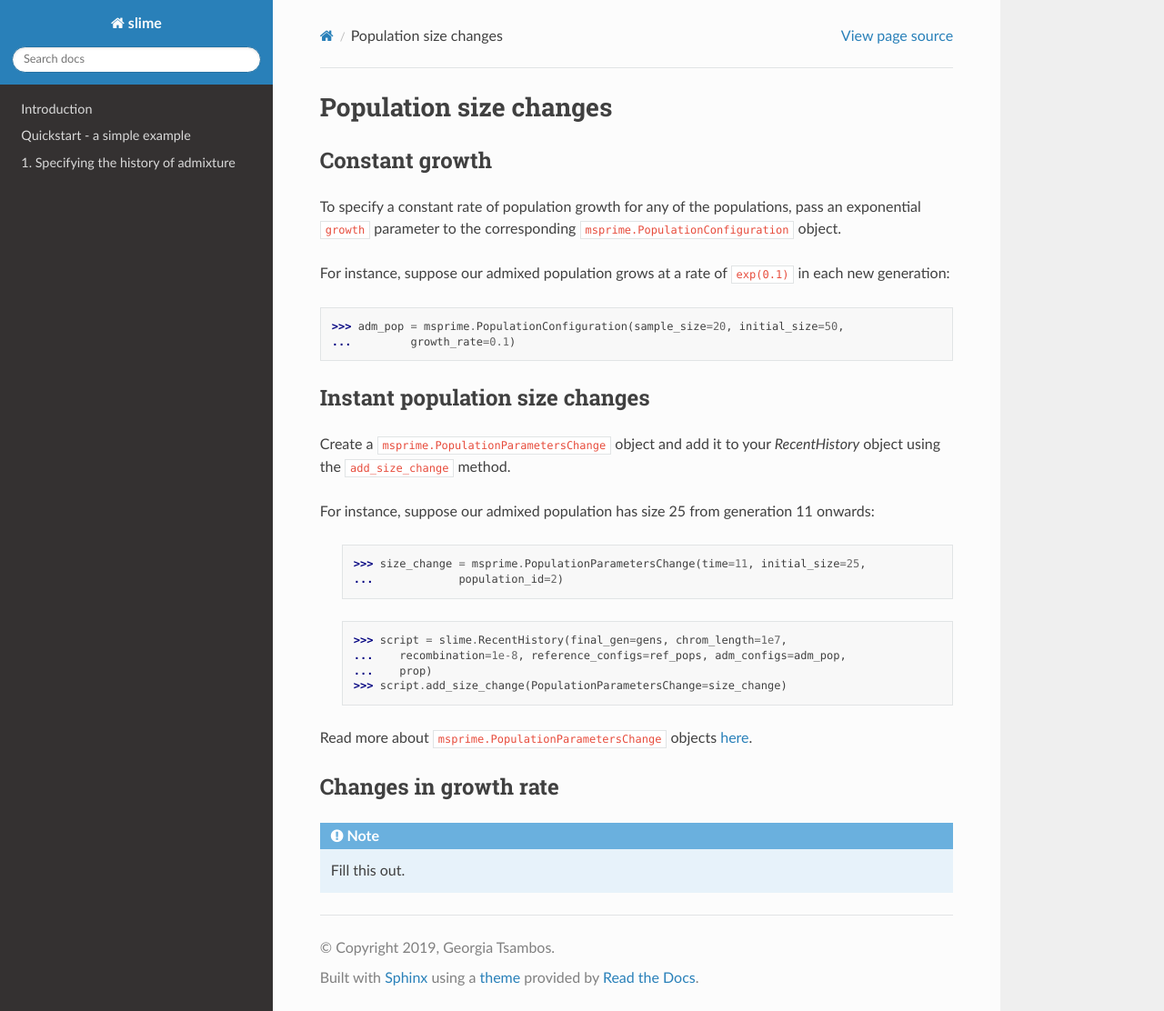
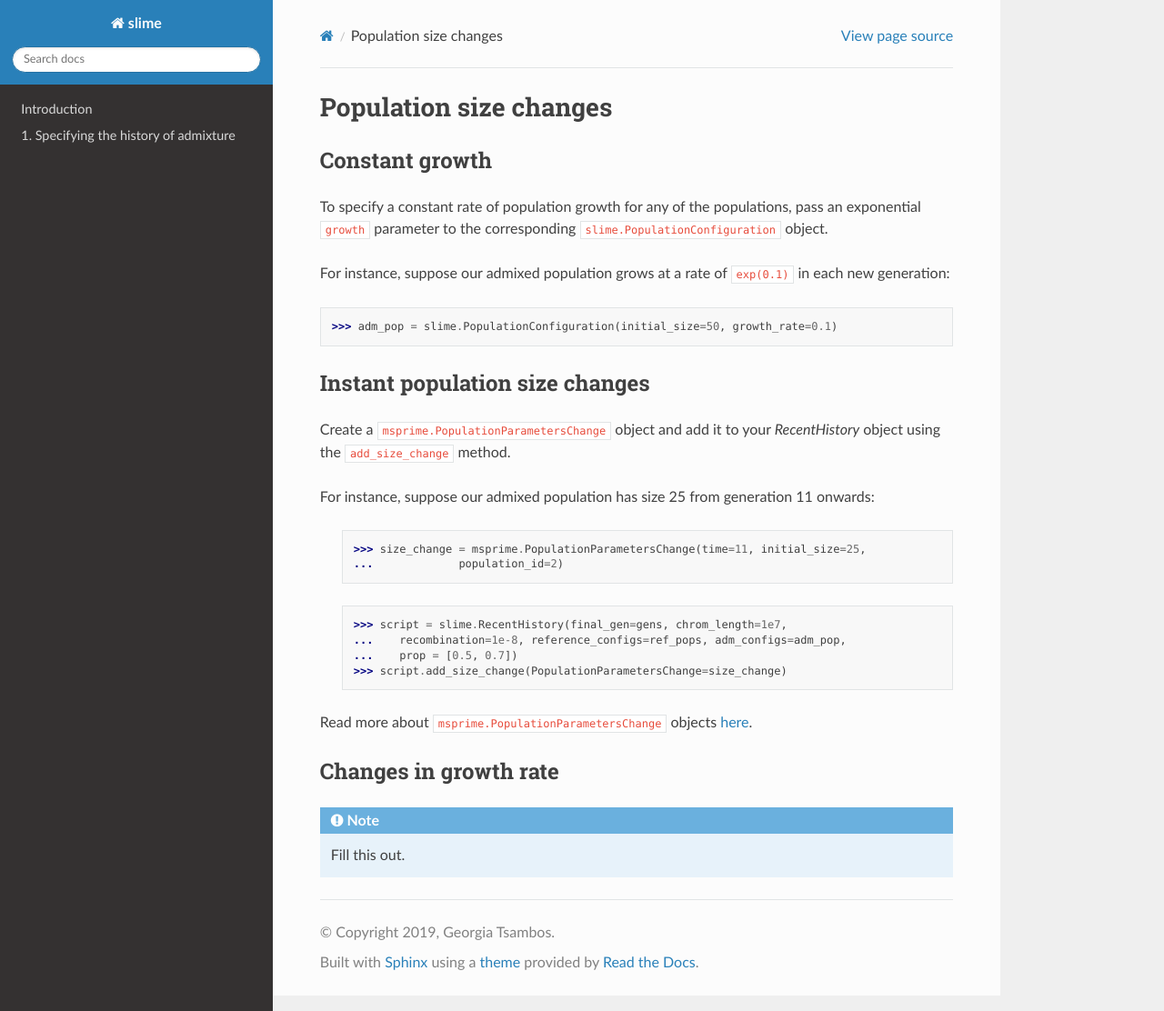
Before and after one commit to gtsambos/slime, a Sphinx documentation site: the page built from docs/source/recenthistory/recenthistory_growth.rst, in a window 1280 px wide and 1112 px high. Shown: the whole window at 91% size. Built offline with Sphinx 7.4.7 and the Read the Docs theme 2.0.0, drawn with Linux system fonts in a browser that asks for light colours.

Commit message:
Created slime.PopulationConfiguration objects and ported over any references to msprime.PopulationConfiguration objects.

```diff
--- a/docs/source/index.rst
+++ b/docs/source/index.rst
@@ -13,7 +13,6 @@ Welcome to slime's documentation!
    :hidden:
 
    introduction/introduction
-   quickstart/quickstart
    recenthistory/recenthistory
 
 
--- a/docs/source/recenthistory/recenthistory_growth.rst
+++ b/docs/source/recenthistory/recenthistory_growth.rst
@@ -8,13 +8,12 @@ Constant growth
 ***************
 
 To specify a constant rate of population growth for any of the populations, pass
-an exponential ``growth`` parameter to the corresponding ``msprime.PopulationConfiguration`` object.
+an exponential ``growth`` parameter to the corresponding ``slime.PopulationConfiguration`` object.
 
 For instance, suppose our admixed population grows at a rate of ``exp(0.1)`` in each
 new generation:
 
-    >>> adm_pop = msprime.PopulationConfiguration(sample_size=20, initial_size=50,
-    ...		growth_rate=0.1)
+    >>> adm_pop = slime.PopulationConfiguration(initial_size=50, growth_rate=0.1)
 
 
 Instant population size changes
@@ -29,7 +28,7 @@ For instance, suppose our admixed population has size 25 from generation 11 onwa
 	...		population_id=2)
     >>> script = slime.RecentHistory(final_gen=gens, chrom_length=1e7,
     ...    recombination=1e-8, reference_configs=ref_pops, adm_configs=adm_pop,
-    ...    prop)
+    ...    prop = [0.5, 0.7])
     >>> script.add_size_change(PopulationParametersChange=size_change)
 
 Read more about ``msprime.PopulationParametersChange`` objects here_.
--- a/docs/source/recenthistory/recenthistory_migration.rst
+++ b/docs/source/recenthistory/recenthistory_migration.rst
@@ -13,7 +13,7 @@ pulse of migration from the reference populations.
 This can be changed by specifying migration rates from each reference population
 using the ``add_migration_rate`` method:
 
-	>>> config = msprime.PopulationConfiguration(sample_size=10, initial_size=100)
+	>>> config = slime.PopulationConfiguration(initial_size=100)
     >>> script = slime.RecentHistory(final_gen=20, chrom_length=10,
     ...		recombination=.01, reference_configs=[config, config],
     ...		adm_configs=config, prop=[0.3,0.7])
--- a/docs/source/recenthistory/recenthistory_mutations.rst
+++ b/docs/source/recenthistory/recenthistory_mutations.rst
@@ -1,5 +1,5 @@
 
-.. sec_recenthistory_mutations:
+.. _sec_recenthistory_mutations:
 
 *********
 Mutations
@@ -28,7 +28,7 @@ mutations to occur in our forward-in-time simulation.
 
 We'll then use this ``MutationTypes`` object to initialize a ``RecentHistory`` object via the ``mutations`` parameter.
 
-    >>> config = msprime.PopulationConfiguration(sample_size=0, initial_size=10)
+    >>> config = slime.PopulationConfiguration(initial_size=10)
     >>> script = slime.RecentHistory(final_gen=20, chrom_length=100,
     ...     reference_configs=[config, config], adm_configs=config,
     ...     prop=[0.3,0.7], mutations=muts)
--- a/docs/source/recenthistory/recenthistory_quickstart.rst
+++ b/docs/source/recenthistory/recenthistory_quickstart.rst
@@ -7,10 +7,10 @@ Quickstart
 SLiM scripts can be created from ``slime.RecentHistory`` objects.
 The following code shows a simple, minimal demographic history of admixture:
 
-    >>> ref_pops = [msprime.PopulationConfiguration(sample_size=10, initial_size=100),
-    ...      msprime.PopulationConfiguration(sample_size=10, initial_size=100)]
+    >>> ref_pops = [slime.PopulationConfiguration(initial_size=100),
+    ...      slime.PopulationConfiguration(initial_size=100)]
 
-    >>> adm_pop = msprime.PopulationConfiguration(sample_size=20, initial_size=50)
+    >>> adm_pop = slime.PopulationConfiguration(initial_size=50)
 
     >>> script = slime.RecentHistory(final_gen=100, chrom_length=1e7,
     ...    recombination=1e-8, reference_configs=ref_pops, adm_configs=adm_pop,
```
Also changed, not shown: other parts of docs/source/index.rst (+0 -2 lines), docs/source/quickstart/quickstart.rst (deleted, +0 -41 lines), docs/source/recenthistory/recenthistory_recombination.rst (+5 -4 lines), 3 other files.
